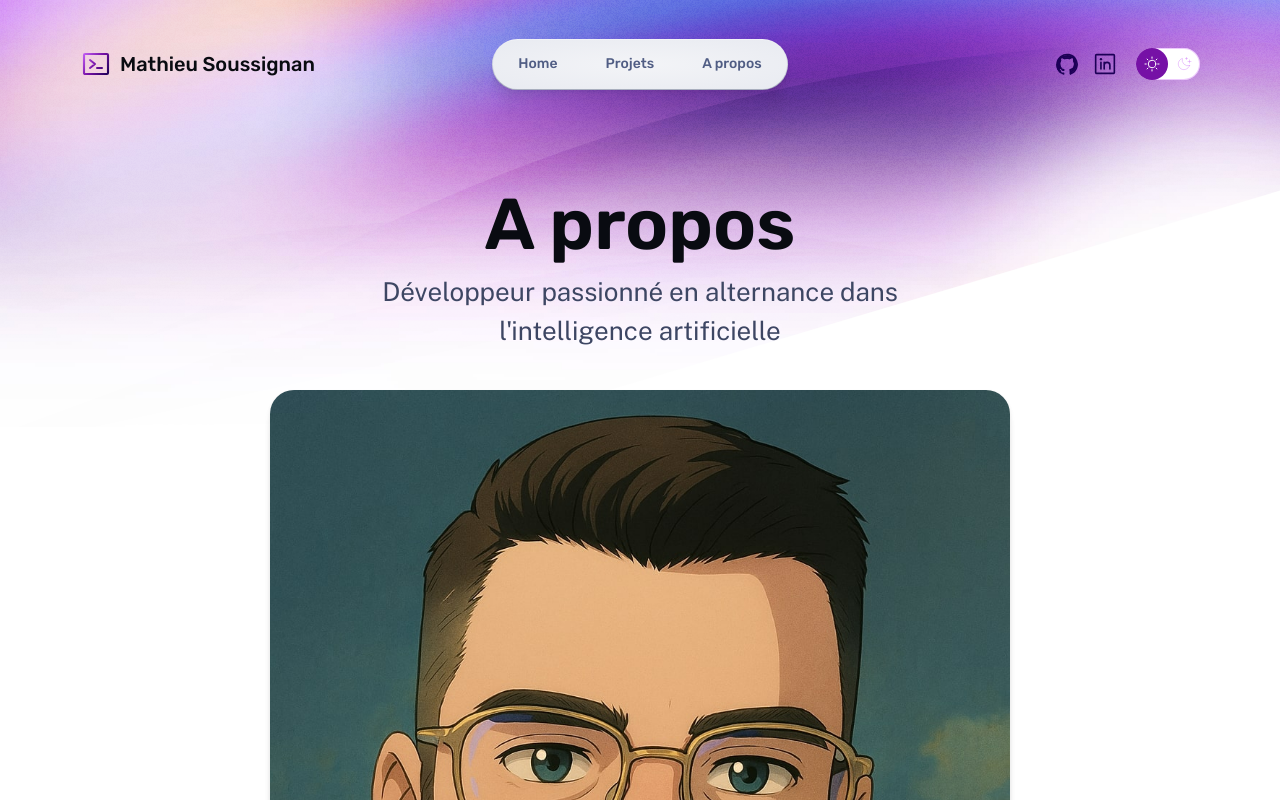
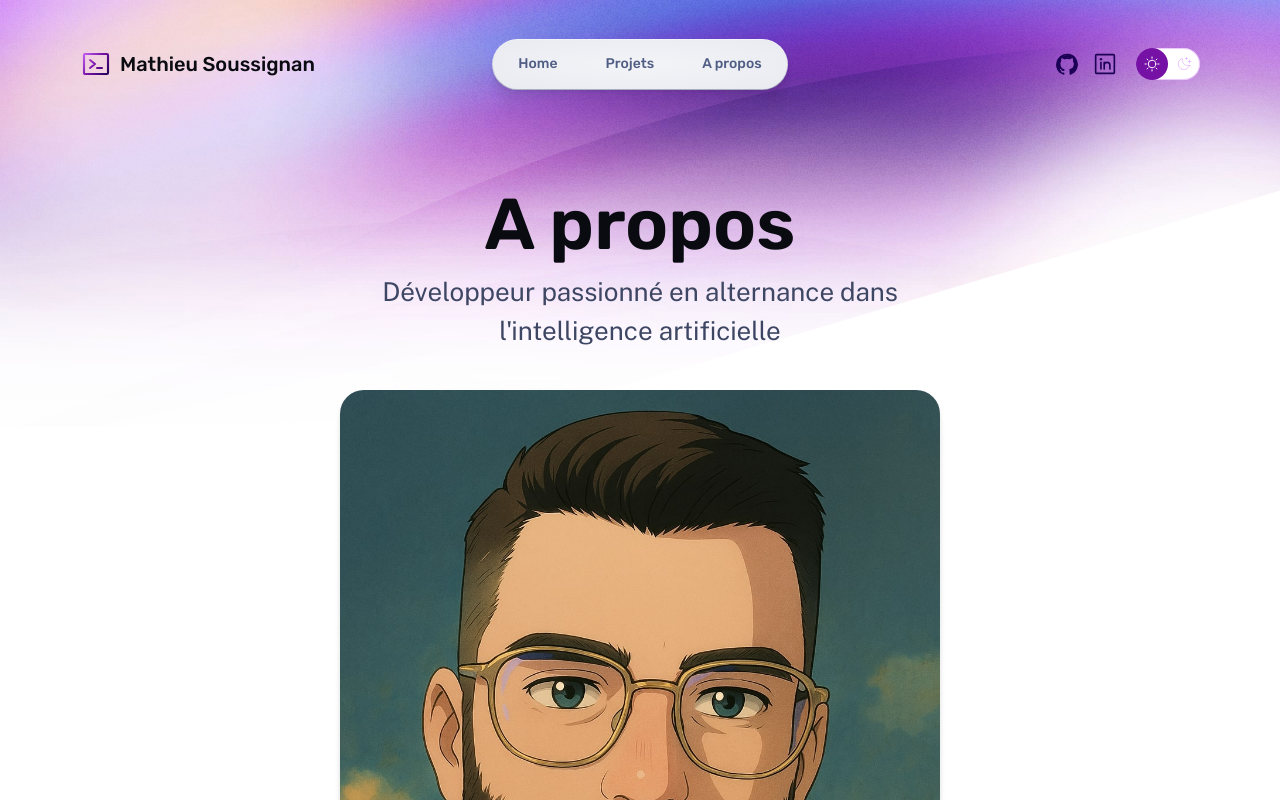
Before and after one commit to Mathieu-Soussignan/Portfolio_2024, an Astro site: page /about in a window 1280 px wide. Shown: the top 800 px of the page. Built offline with nearby package versions, Linux system fonts and the light colour scheme; Astro itself is replaced by a stand-in of ours.

Commit message:
Update taille img about.astro

```diff
--- a/src/pages/about.astro
+++ b/src/pages/about.astro
@@ -20,6 +20,7 @@ import Hero from "../components/Hero.astro";
           height="873"
           src="/assets/profil-logo.jpg"
           alt="Mathieu Soussignan au travail"
+          style="max-width: 600px; height: auto; margin-inline: auto;"
         />
       </Hero>
 
```
